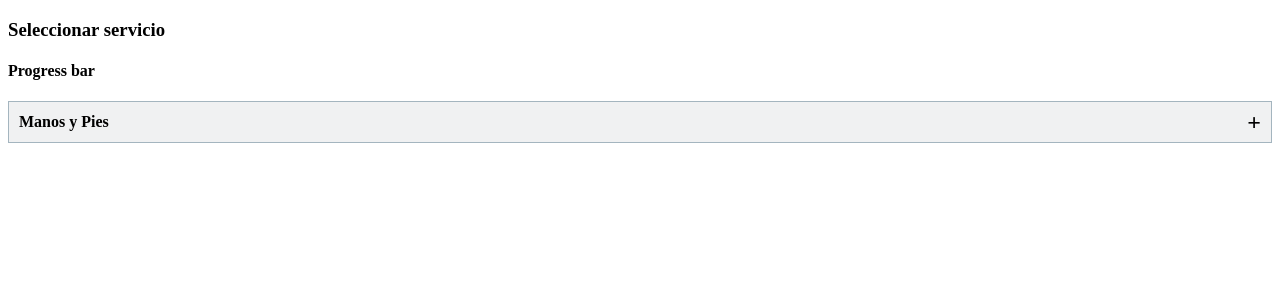
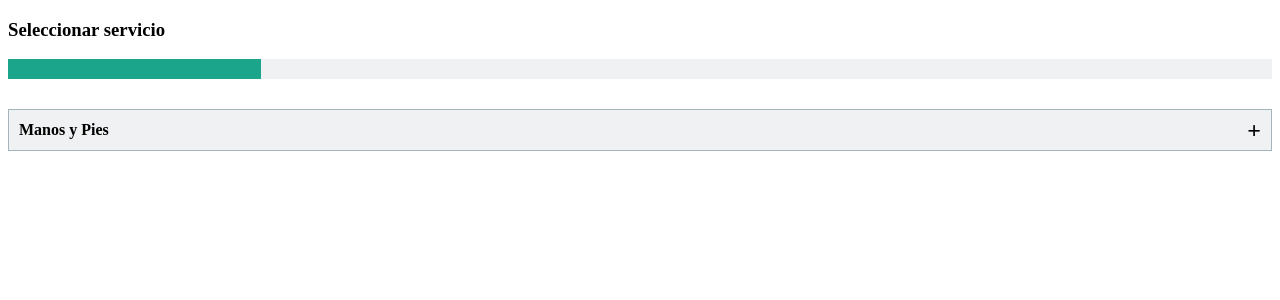
Before and after one commit to apamanuel/reservaApp, a React (Vite) app: page /home in a window 1280 px wide. Shown: the top 300 px of the page. Built offline with nearby package versions, Linux system fonts and the light colour scheme.

Commit message:
ProgressBar done

```diff
--- a/src/components/Accordion/Accordion.jsx
+++ b/src/components/Accordion/Accordion.jsx
@@ -2,13 +2,13 @@ import { useState } from "react";
 import PropTypes from "prop-types";
 import style from "./Accordion.module.css";
 
-const Accordion = ({ title, children }) => {
+const Accordion = ({ category, children }) => {
   const [isOpen, setIsOpen] = useState(false);
 
   return (
     <div className={style.container}>
       <div onClick={() => setIsOpen(!isOpen)} className={style.titleContainer}>
-        <h4 className={style.title}>{title}</h4>
+        <h4 className={style.title}>{category}</h4>
         {isOpen ? (
           <h2 className={style.symbol}>-</h2>
         ) : (
@@ -21,7 +21,7 @@ const Accordion = ({ title, children }) => {
 };
 
 Accordion.propTypes = {
-  title: PropTypes.string.isRequired,
+  category: PropTypes.string.isRequired,
   children: PropTypes.element.isRequired,
 };
 export default Accordion;
--- /dev/null
+++ b/src/components/ProgressBar/ProgressBar.jsx
@@ -0,0 +1,28 @@
+import PropTypes from "prop-types";
+
+const ProgressBar = ({ completed }) => {
+  const containerStyles = {
+    height: 20,
+    width: "100%",
+    backgroundColor: "#F0F1F2",
+    marginBottom: "30px",
+  };
+  const fillerStyles = {
+    height: "100%",
+    width: `${completed}%`,
+    backgroundColor: "#1BA68C",
+    borderRadius: "inherit",
+  };
+
+  return (
+    <div style={containerStyles}>
+      <div style={fillerStyles}></div>
+    </div>
+  );
+};
+
+ProgressBar.propTypes = {
+  completed: PropTypes.number.isRequired,
+};
+
+export default ProgressBar;
--- a/src/views/Home/Home.jsx
+++ b/src/views/Home/Home.jsx
@@ -1,4 +1,5 @@
 import Accordion from "../../components/Accordion/Accordion";
+import ProgressBar from "../../components/ProgressBar/ProgressBar";
 
 const Home = () => {
   return (
@@ -7,11 +8,10 @@ const Home = () => {
         <h3>Seleccionar servicio</h3>
       </div>
       <div>
-        <h4>Progress bar</h4>
+        <ProgressBar completed={20} />
       </div>
       <div>
-        <Accordion title="Manos y Pies">
-          <p>Esculpido (Solo en 1 una)</p>
+        <Accordion category="Manos y Pies">
           <p>Esculpido (Solo en 1 una)</p>
         </Accordion>
       </div>
```
